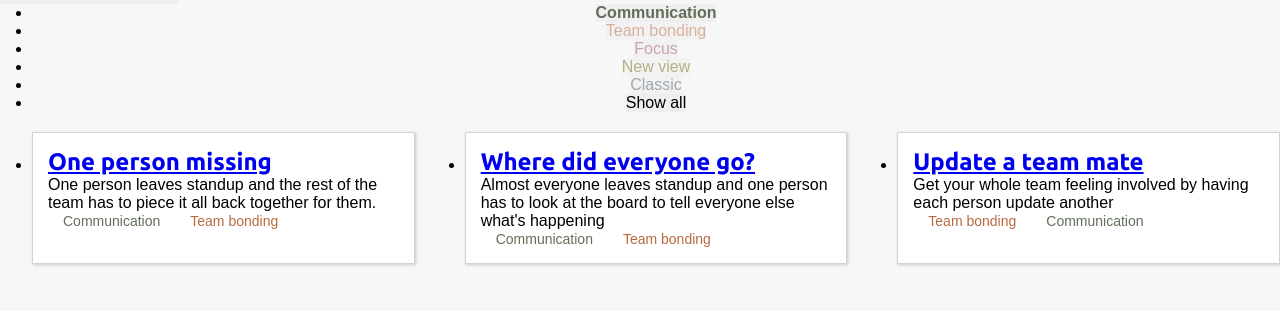
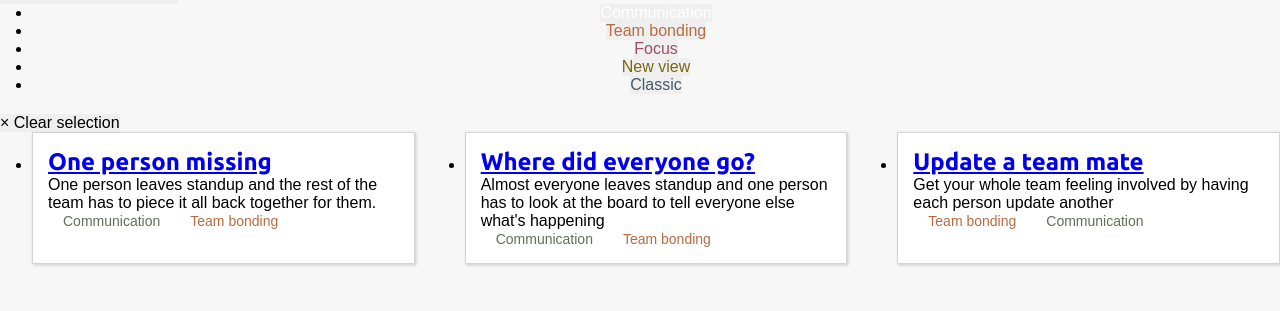
Before and after one commit to rouanw/fun-standups, a Gatsby site: page / in a window 1280 px wide. Both pictures are taken after a click on the button "Communication". Shown: the part 464-775 px from the top of the page. Built offline with nearby package versions, Linux system fonts and the light colour scheme; Gatsby itself is replaced by a stand-in of ours.

Commit message:
replaced purely visible style changes with aria

```diff
--- a/src/pages/index.js
+++ b/src/pages/index.js
@@ -20,7 +20,7 @@ const IndexPage = () => {
     <Layout>
       <SEO title="Home" socialTitle />
       <div className="page-header">
-        <h1>Tired of having the same old Zoom call every day?</h1>
+        <h1>Tired of  having the same old Zoom call every day?</h1>
         <p>Use these fun and creative standup formats to mix things up and learn more about your team and work.</p>
       </div>
       <div className="standup-navigation">
@@ -30,7 +30,10 @@ const IndexPage = () => {
             window.location.assign(randomUrl)
           }}
         >Gimme a random format!</button>
-        <ul className="tags">
+        <ul
+          className="tags"
+          role="radiogroup"
+          aria-controls="standups">
           {
             availableTags.map((tag) => (
               <li>
@@ -40,28 +43,31 @@ const IndexPage = () => {
                     setCurrentTag(tag)
                     setVisiblestandups(filterStandupsByTag(standups, tag))
                   }}
+                  aria-role="radio"
+                  aria-checked={tag === currentTag ? 'true' : 'false'}
                   style={{
-                    color: tagColors[tag],
-                    fontWeight: tag === currentTag ? 'bold' : 'normal',
-                    opacity: !currentTag || tag === currentTag ? 1 : 0.5
+                    color: tag === currentTag ? 'white' : tagColors[tag]
                   }}
                   key={tag}
                 >{tag}</button>
               </li>
             ))
           }
-          <li>
-            <button
-              className="button -show-all"
-              onClick={() => {
-                setCurrentTag()
-                setVisiblestandups(standups)
-              }}
-            >Show all</button>
-          </li>
         </ul>
+        <div className="clear-button-wrapper" aria-live="polite">
+          <button
+            className="button -clear"
+            onClick={() => {
+              setCurrentTag()
+              setVisiblestandups(standups)
+            }}
+            style={{
+              visibility: currentTag ? 'visible' : 'hidden'
+            }}
+          ><span aria-hidden="true">×</span> Clear selection</button>
+        </div>
       </div>
-      <ul className="standups">
+      <ul id="standups" className="standups">
         {visiblestandups.map((standup) => <Standup key={standup.title} standup={standup} tagColors={tagColors}></Standup>)}
       </ul>
     </Layout>
```
